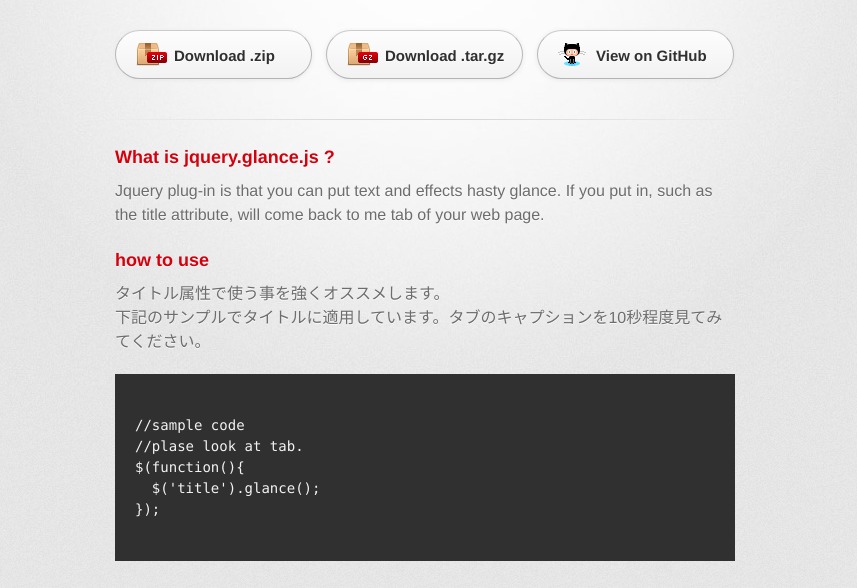
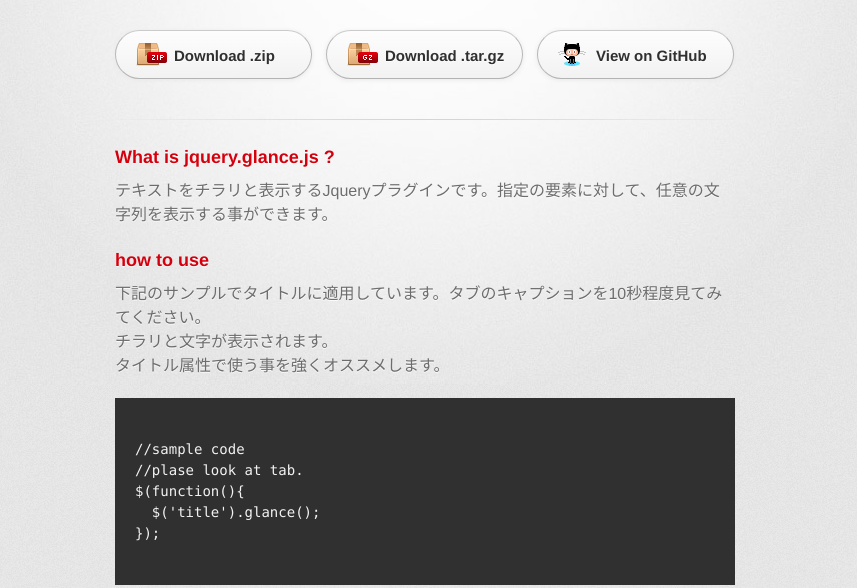
Before and after one commit to yamitake/jquery.glance.js, a plain HTML site: page index.html in a window 1280 px wide. Shown: the part 189-777 px from the top of the page, without its empty margins (215-1072 px from the left). Drawn offline with nearby package versions, Linux system fonts and the light colour scheme; a script that the page names is missing; a web font is replaced by a local one.

Commit message:
add desc

```diff
--- a/index.html
+++ b/index.html
@@ -33,12 +33,16 @@
         <section id="main_content">
           <h3>What is jquery.glance.js ?</h3>
 
-<p>Jquery plug-in is that you can put text and effects hasty glance. If you put in, such as the title attribute, will come back to me tab of your web page.</p>
+<p>
+  テキストをチラリと表示するJqueryプラグインです。指定の要素に対して、任意の文字列を表示する事ができます。
+</p>
 
 <h3>how to use</h3>
 <p>
-タイトル属性で使う事を強くオススメします。<br />
 下記のサンプルでタイトルに適用しています。タブのキャプションを10秒程度見てみてください。<br />
+チラリと文字が表示されます。
+<br />
+<b>タイトル属性で使う事を強くオススメします。</b>
 </p>
 
 <pre>
```
